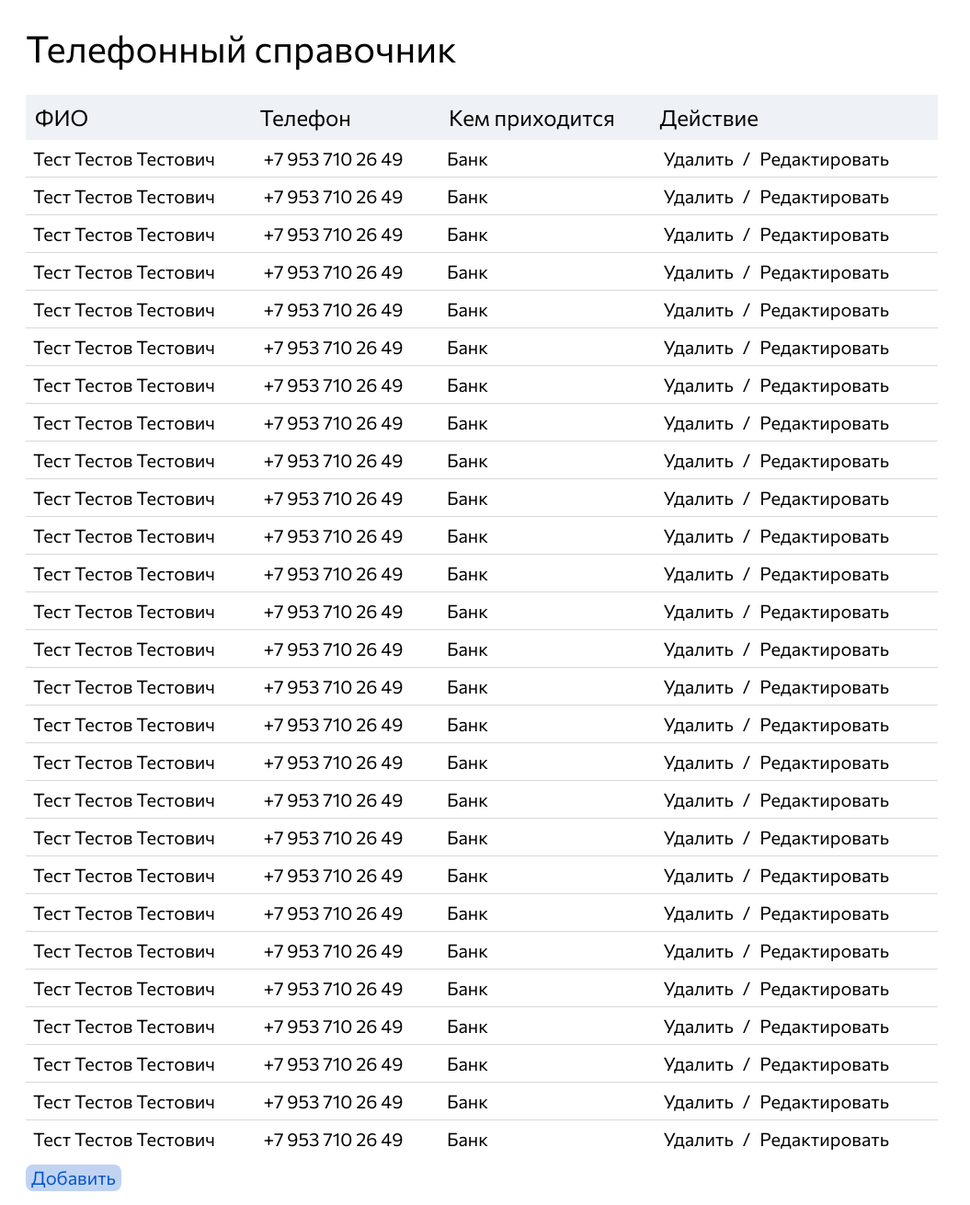
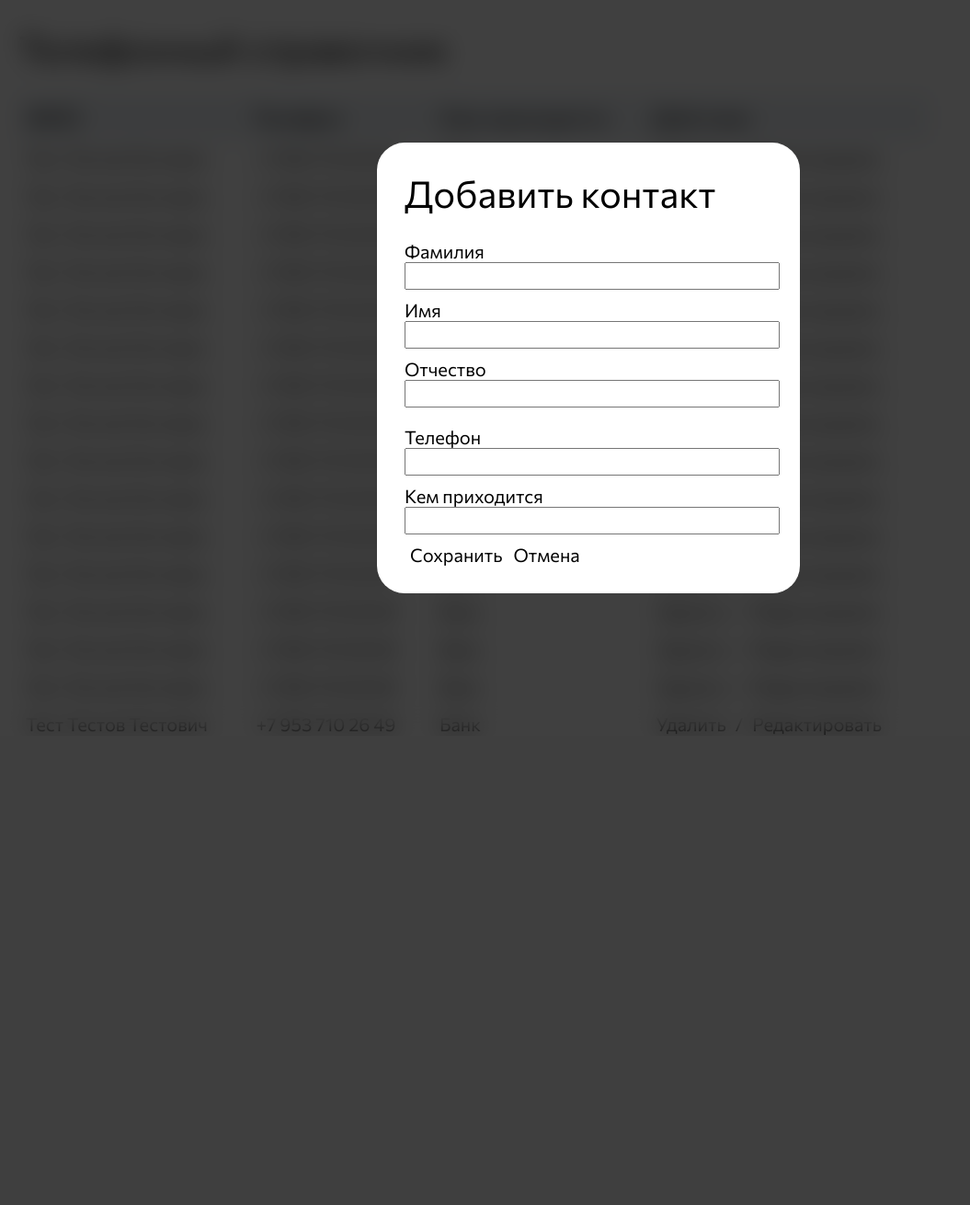
Before and after one commit to posilya/phone_book, a PHP site: page / in a window 1280 px wide. Shown: the whole page at 92% size, without its empty margins (0-1055 px from the left). After the commit the page ends 799 px from the top, so only its background shows below. Run offline with PHP 8.4, Linux system fonts and the light colour scheme.

Commit message:
Поп-ап добавить контакт

```diff
--- a/index.html
+++ b/index.html
@@ -5,7 +5,7 @@
 		<title>Телефонный справочник</title>
 		<link rel="stylesheet" href="style.css">
 	</head>
-	<body>
+	<body class="no-scroll"></body>
 		<header>
 			<h1>Телефонный справочник</h1>
 		</header>
@@ -17,170 +17,169 @@
 					<th>Кем приходится</th>
 					<th>Действие</th>
 				</tr>
-				<tr>
-					<td>Тест Тестов Тестович</td>
-					<td><a href="tel:+79537102649">+7 953 710 26 49</a></td>
+				<tr db="1">
+					<td>Тест&nbsp;Тестов Тестович</td>
+					<td><a href="tel:+79537102649">+7&nbsp;953&nbsp;710&nbsp;26&nbsp;49</a></td>
 					<td>Банк</td>
-					<td><a href="delete?id=n">Удалить</a> / <a href="edit?id=n">Редактировать</a></td>
+					<td><a class="delete">Удалить</a> / <a class="edit">Редактировать</a></td>
 				</tr>
-				<tr>
-					<td>Тест Тестов Тестович</td>
-					<td><a href="tel:+79537102649">+7 953 710 26 49</a></td>
+				<tr db="1">
+					<td>Тест&nbsp;Тестов Тестович</td>
+					<td><a href="tel:+79537102649">+7&nbsp;953&nbsp;710&nbsp;26&nbsp;49</a></td>
 					<td>Банк</td>
-					<td><a href="delete?id=n">Удалить</a> / <a href="edit?id=n">Редактировать</a></td>
+					<td><a class="delete">Удалить</a> / <a class="edit">Редактировать</a></td>
 				</tr>
-				<tr>
-					<td>Тест Тестов Тестович</td>
-					<td><a href="tel:+79537102649">+7 953 710 26 49</a></td>
+				<tr db="1">
+					<td>Тест&nbsp;Тестов Тестович</td>
+					<td><a href="tel:+79537102649">+7&nbsp;953&nbsp;710&nbsp;26&nbsp;49</a></td>
 					<td>Банк</td>
-					<td><a href="delete?id=n">Удалить</a> / <a href="edit?id=n">Редактировать</a></td>
+					<td><a class="delete">Удалить</a> / <a class="edit">Редактировать</a></td>
 				</tr>
-				<tr>
-					<td>Тест Тестов Тестович</td>
-					<td><a href="tel:+79537102649">+7 953 710 26 49</a></td>
+				<tr db="1">
+					<td>Тест&nbsp;Тестов Тестович</td>
+					<td><a href="tel:+79537102649">+7&nbsp;953&nbsp;710&nbsp;26&nbsp;49</a></td>
 					<td>Банк</td>
-					<td><a href="delete?id=n">Удалить</a> / <a href="edit?id=n">Редактировать</a></td>
+					<td><a class="delete">Удалить</a> / <a class="edit">Редактировать</a></td>
 				</tr>
-				<tr>
-					<td>Тест Тестов Тестович</td>
-					<td><a href="tel:+79537102649">+7 953 710 26 49</a></td>
+				<tr db="1">
+					<td>Тест&nbsp;Тестов Тестович</td>
+					<td><a href="tel:+79537102649">+7&nbsp;953&nbsp;710&nbsp;26&nbsp;49</a></td>
 					<td>Банк</td>
-					<td><a href="delete?id=n">Удалить</a> / <a href="edit?id=n">Редактировать</a></td>
+					<td><a class="delete">Удалить</a> / <a class="edit">Редактировать</a></td>
 				</tr>
-				<tr>
-					<td>Тест Тестов Тестович</td>
-					<td><a href="tel:+79537102649">+7 953 710 26 49</a></td>
+				<tr db="1">
+					<td>Тест&nbsp;Тестов Тестович</td>
+					<td><a href="tel:+79537102649">+7&nbsp;953&nbsp;710&nbsp;26&nbsp;49</a></td>
 					<td>Банк</td>
-					<td><a href="delete?id=n">Удалить</a> / <a href="edit?id=n">Редактировать</a></td>
+					<td><a class="delete">Удалить</a> / <a class="edit">Редактировать</a></td>
 				</tr>
-				<tr>
-					<td>Тест Тестов Тестович</td>
-					<td><a href="tel:+79537102649">+7 953 710 26 49</a></td>
+				<tr db="1">
+					<td>Тест&nbsp;Тестов Тестович</td>
+					<td><a href="tel:+79537102649">+7&nbsp;953&nbsp;710&nbsp;26&nbsp;49</a></td>
 					<td>Банк</td>
-					<td><a href="delete?id=n">Удалить</a> / <a href="edit?id=n">Редактировать</a></td>
+					<td><a class="delete">Удалить</a> / <a class="edit">Редактировать</a></td>
 				</tr>
-				<tr>
-					<td>Тест Тестов Тестович</td>
-					<td><a href="tel:+79537102649">+7 953 710 26 49</a></td>
+				<tr db="1">
+					<td>Тест&nbsp;Тестов Тестович</td>
+					<td><a href="tel:+79537102649">+7&nbsp;953&nbsp;710&nbsp;26&nbsp;49</a></td>
 					<td>Банк</td>
-					<td><a href="delete?id=n">Удалить</a> / <a href="edit?id=n">Редактировать</a></td>
+					<td><a class="delete">Удалить</a> / <a class="edit">Редактировать</a></td>
 				</tr>
-				<tr>
-					<td>Тест Тестов Тестович</td>
-					<td><a href="tel:+79537102649">+7 953 710 26 49</a></td>
+				<tr db="1">
+					<td>Тест&nbsp;Тестов Тестович</td>
+					<td><a href="tel:+79537102649">+7&nbsp;953&nbsp;710&nbsp;26&nbsp;49</a></td>
 					<td>Банк</td>
-					<td><a href="delete?id=n">Удалить</a> / <a href="edit?id=n">Редактировать</a></td>
+					<td><a class="delete">Удалить</a> / <a class="edit">Редактировать</a></td>
 				</tr>
-				<tr>
-					<td>Тест Тестов Тестович</td>
-					<td><a href="tel:+79537102649">+7 953 710 26 49</a></td>
+				<tr db="1">
+					<td>Тест&nbsp;Тестов Тестович</td>
+					<td><a href="tel:+79537102649">+7&nbsp;953&nbsp;710&nbsp;26&nbsp;49</a></td>
 					<td>Банк</td>
-					<td><a href="delete?id=n">Удалить</a> / <a href="edit?id=n">Редактировать</a></td>
+					<td><a class="delete">Удалить</a> / <a class="edit">Редактировать</a></td>
 				</tr>
-				<tr>
-					<td>Тест Тестов Тестович</td>
-					<td><a href="tel:+79537102649">+7 953 710 26 49</a></td>
+				<tr db="1">
+					<td>Тест&nbsp;Тестов Тестович</td>
+					<td><a href="tel:+79537102649">+7&nbsp;953&nbsp;710&nbsp;26&nbsp;49</a></td>
 					<td>Банк</td>
-					<td><a href="delete?id=n">Удалить</a> / <a href="edit?id=n">Редактировать</a></td>
+					<td><a class="delete">Удалить</a> / <a class="edit">Редактировать</a></td>
 				</tr>
-				<tr>
-					<td>Тест Тестов Тестович</td>
-					<td><a href="tel:+79537102649">+7 953 710 26 49</a></td>
+				<tr db="1">
+					<td>Тест&nbsp;Тестов Тестович</td>
+					<td><a href="tel:+79537102649">+7&nbsp;953&nbsp;710&nbsp;26&nbsp;49</a></td>
 					<td>Банк</td>
-					<td><a href="delete?id=n">Удалить</a> / <a href="edit?id=n">Редактировать</a></td>
+					<td><a class="delete">Удалить</a> / <a class="edit">Редактировать</a></td>
 				</tr>
-				<tr>
-					<td>Тест Тестов Тестович</td>
-					<td><a href="tel:+79537102649">+7 953 710 26 49</a></td>
+				<tr db="1">
+					<td>Тест&nbsp;Тестов Тестович</td>
+					<td><a href="tel:+79537102649">+7&nbsp;953&nbsp;710&nbsp;26&nbsp;49</a></td>
 					<td>Банк</td>
-					<td><a href="delete?id=n">Удалить</a> / <a href="edit?id=n">Редактировать</a></td>
+					<td><a class="delete">Удалить</a> / <a class="edit">Редактировать</a></td>
 				</tr>
-				<tr>
-					<td>Тест Тестов Тестович</td>
-					<td><a href="tel:+79537102649">+7 953 710 26 49</a></td>
+				<tr db="1">
+					<td>Тест&nbsp;Тестов Тестович</td>
+					<td><a href="tel:+79537102649">+7&nbsp;953&nbsp;710&nbsp;26&nbsp;49</a></td>
 					<td>Банк</td>
-					<td><a href="delete?id=n">Удалить</a> / <a href="edit?id=n">Редактировать</a></td>
+					<td><a class="delete">Удалить</a> / <a class="edit">Редактировать</a></td>
 				</tr>
-				<tr>
-					<td>Тест Тестов Тестович</td>
-					<td><a href="tel:+79537102649">+7 953 710 26 49</a></td>
+				<tr db="1">
+					<td>Тест&nbsp;Тестов Тестович</td>
+					<td><a href="tel:+79537102649">+7&nbsp;953&nbsp;710&nbsp;26&nbsp;49</a></td>
 					<td>Банк</td>
-					<td><a href="delete?id=n">Удалить</a> / <a href="edit?id=n">Редактировать</a></td>
+					<td><a class="delete">Удалить</a> / <a class="edit">Редактировать</a></td>
 				</tr>
-				<tr>
-					<td>Тест Тестов Тестович</td>
-					<td><a href="tel:+79537102649">+7 953 710 26 49</a></td>
+				<tr db="1">
+					<td>Тест&nbsp;Тестов Тестович</td>
+					<td><a href="tel:+79537102649">+7&nbsp;953&nbsp;710&nbsp;26&nbsp;49</a></td>
 					<td>Банк</td>
-					<td><a href="delete?id=n">Удалить</a> / <a href="edit?id=n">Редактировать</a></td>
+					<td><a class="delete">Удалить</a> / <a class="edit">Редактировать</a></td>
 				</tr>
-				<tr>
-					<td>Тест Тестов Тестович</td>
-					<td><a href="tel:+79537102649">+7 953 710 26 49</a></td>
+				<tr db="1">
+					<td>Тест&nbsp;Тестов Тестович</td>
+					<td><a href="tel:+79537102649">+7&nbsp;953&nbsp;710&nbsp;26&nbsp;49</a></td>
 					<td>Банк</td>
-					<td><a href="delete?id=n">Удалить</a> / <a href="edit?id=n">Редактировать</a></td>
+					<td><a class="delete">Удалить</a> / <a class="edit">Редактировать</a></td>
 				</tr>
-				<tr>
-					<td>Тест Тестов Тестович</td>
-					<td><a href="tel:+79537102649">+7 953 710 26 49</a></td>
+				<tr db="1">
+					<td>Тест&nbsp;Тестов Тестович</td>
+					<td><a href="tel:+79537102649">+7&nbsp;953&nbsp;710&nbsp;26&nbsp;49</a></td>
 					<td>Банк</td>
-					<td><a href="delete?id=n">Удалить</a> / <a href="edit?id=n">Редактировать</a></td>
+					<td><a class="delete">Удалить</a> / <a class="edit">Редактировать</a></td>
 				</tr>
-				<tr>
-					<td>Тест Тестов Тестович</td>
-					<td><a href="tel:+79537102649">+7 953 710 26 49</a></td>
+				<tr db="1">
+					<td>Тест&nbsp;Тестов Тестович</td>
+					<td><a href="tel:+79537102649">+7&nbsp;953&nbsp;710&nbsp;26&nbsp;49</a></td>
 					<td>Банк</td>
-					<td><a href="delete?id=n">Удалить</a> / <a href="edit?id=n">Редактировать</a></td>
+					<td><a class="delete">Удалить</a> / <a class="edit">Редактировать</a></td>
 				</tr>
-				<tr>
-					<td>Тест Тестов Тестович</td>
-					<td><a href="tel:+79537102649">+7 953 710 26 49</a></td>
+				<tr db="1">
+					<td>Тест&nbsp;Тестов Тестович</td>
+					<td><a href="tel:+79537102649">+7&nbsp;953&nbsp;710&nbsp;26&nbsp;49</a></td>
 					<td>Банк</td>
-					<td><a href="delete?id=n">Удалить</a> / <a href="edit?id=n">Редактировать</a></td>
+					<td><a class="delete">Удалить</a> / <a class="edit">Редактировать</a></td>
 				</tr>
-				<tr>
-					<td>Тест Тестов Тестович</td>
-					<td><a href="tel:+79537102649">+7 953 710 26 49</a></td>
+				<tr db="1">
+					<td>Тест&nbsp;Тестов Тестович</td>
+					<td><a href="tel:+79537102649">+7&nbsp;953&nbsp;710&nbsp;26&nbsp;49</a></td>
 					<td>Банк</td>
-					<td><a href="delete?id=n">Удалить</a> / <a href="edit?id=n">Редактировать</a></td>
-				</tr>
-				<tr>
-					<td>Тест Тестов Тестович</td>
-					<td><a href="tel:+79537102649">+7 953 710 26 49</a></td>
-					<td>Банк</td>
-					<td><a href="delete?id=n">Удалить</a> / <a href="edit?id=n">Редактировать</a></td>
-				</tr>
-				<tr>
-					<td>Тест Тестов Тестович</td>
-					<td><a href="tel:+79537102649">+7 953 710 26 49</a></td>
-					<td>Банк</td>
-					<td><a href="delete?id=n">Удалить</a> / <a href="edit?id=n">Редактировать</a></td>
-				</tr>
-				<tr>
-					<td>Тест Тестов Тестович</td>
-					<td><a href="tel:+79537102649">+7 953 710 26 49</a></td>
-					<td>Банк</td>
-					<td><a href="delete?id=n">Удалить</a> / <a href="edit?id=n">Редактировать</a></td>
-				</tr>
-				<tr>
-					<td>Тест Тестов Тестович</td>
-					<td><a href="tel:+79537102649">+7 953 710 26 49</a></td>
-					<td>Банк</td>
-					<td><a href="delete?id=n">Удалить</a> / <a href="edit?id=n">Редактировать</a></td>
-				</tr>
-				<tr>
-					<td>Тест Тестов Тестович</td>
-					<td><a href="tel:+79537102649">+7 953 710 26 49</a></td>
-					<td>Банк</td>
-					<td><a href="delete?id=n">Удалить</a> / <a href="edit?id=n">Редактировать</a></td>
-				</tr>
-				<tr>
-					<td>Тест Тестов Тестович</td>
-					<td><a href="tel:+79537102649">+7 953 710 26 49</a></td>
-					<td>Банк</td>
-					<td><a href="delete?id=n">Удалить</a> / <a href="edit?id=n">Редактировать</a></td>
+					<td><a class="delete">Удалить</a> / <a class="edit">Редактировать</a></td>
 				</tr>
 			</table>
-			<div><a href="add">Добавить</a></div>
+			<div><a class="add">Добавить</a></div>
 		</main>
+
+		<div class="popup-bg">
+			<div class="popup">
+				<h1>Добавить контакт</h1>
+
+				<div>
+					<div>
+						<label for="l_name">Фамилия</label>
+						<input type="text" id="l_name">
+					</div>
+
+					<div>
+						<label for="name">Имя</label>
+						<input type="text" id="name">
+					</div>
+
+					<div>
+						<label for="patronymic">Отчество</label>
+						<input type="text" id="patronymic">
+					</div>
+				</div>
+
+				<div>
+					<label for="phone">Телефон</label>
+					<input type="tel"id="phone">
+				</div>
+
+				<div>
+					<label for="note">Кем приходится</label>
+					<input type="text" id="note">
+				</div>
+
+				<a class="save">Сохранить</a><a class="cancel">Отмена</a>
+			</div>
+		</div>
 	</body>
 </html>
--- a/style.css
+++ b/style.css
@@ -48,23 +48,24 @@ a[href^='tel:'] {
 	--color: 0, 133, 60;
 }
 
-a[href^='delete'] {
+.delete, .cancel {
 	--color: 226, 21, 21;
 }
 
-a[href^='edit'] {
+.edit {
 	--color: 225, 160, 0;
 }
 
-a[href='add'] {
+.add, .save {
 	--color: 5, 84, 204;
 }
 
 body {
-	padding-bottom: 10px;
+	margin: 0;
+	padding-bottom: 20px;
 }
 
-body > * {
+body > *:not(.popup-bg) {
 	max-width: var(--max-width);
 	margin: 0 var(--margin);
 }
@@ -77,7 +78,7 @@ h1 {
 table {
 	min-width: 100%;
 	border: none;
-    border-collapse: collapse;
+	border-collapse: collapse;
 	margin-bottom: 10px;
 }
 
@@ -96,10 +97,10 @@ th {
 	font-size: 24px !important;
 	background-color: var(--dark-blur);
 	position: sticky;
-    position: -webkit-sticky;
+	position: -webkit-sticky;
 	top: 0;
 	-webkit-backdrop-filter: blur(7px);
-    backdrop-filter: blur(7px);
+	backdrop-filter: blur(7px);
 }
 
 td {
@@ -128,7 +129,7 @@ a:active {
 	background-color: rgba(var(--color), .4);
 }
 
-a[href='add'] {
+.add {
 	color: rgb(var(--color));
 	background-color: rgba(var(--color), .25);
 }
@@ -142,3 +143,50 @@ a:active {
 	color: rgb(var(--color));
 	background-color: rgba(var(--color), .5);
 }
+
+.no-scroll {
+	overflow: hidden;
+}
+
+.popup-bg {
+	position: fixed;
+	top: 0;
+	left: 0;
+	overflow: scroll;
+	width: 100vw !important;
+	height: 100vh;
+	background: rgba(0, 0, 0, .75);
+	-webkit-backdrop-filter: blur(13px);
+	backdrop-filter: blur(13px);
+}
+
+.popup {
+	position: absolute;
+	background: #fff;
+	width: 400px;
+	left: 50%;
+	top: 50%;
+	transform: translate(-50%,-50%);
+	padding: 30px;
+	border-radius: 30px;
+}
+
+.popup > *:first-child {
+	margin-top: 0;
+}
+
+.popup > *:last-child {
+	margin-bottom: 0;
+}
+
+.popup div {
+	padding-bottom: 10px;
+}
+
+.popup label {
+	width: 100%;
+}
+
+.popup input {
+	width: 100%;
+}
```
